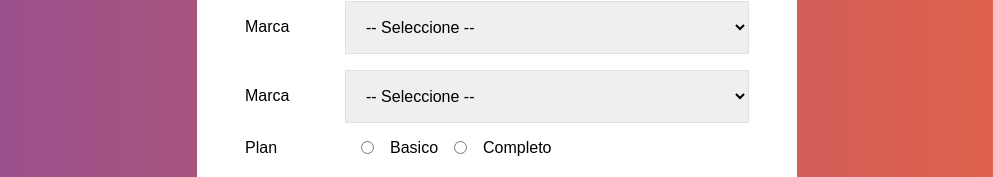
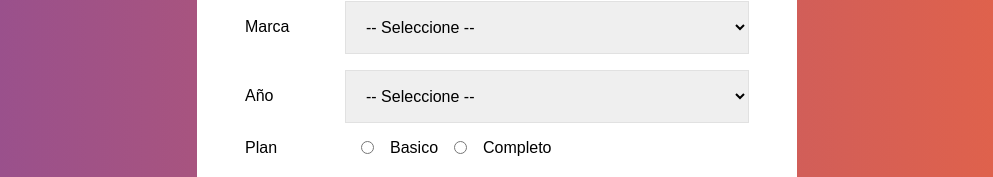
Before and after one commit to esdrasclth/cotizadorSegurosReact, a React (Create React App) app: page / in a window 1280 px wide. Shown: the part 104-281 px from the top of the page, without its empty margins (143-1136 px from the left). Built offline with nearby package versions, Linux system fonts and the light colour scheme.

Commit message:
Corrigiendo errores de textos

```diff
--- a/src/components/Formulario.js
+++ b/src/components/Formulario.js
@@ -78,7 +78,7 @@ const Formulario = ({ guardarResumen, guardarCargando }) => {
             </Campo>
 
             <Campo>
-                <Label htmlFor="">Marca</Label>
+                <Label htmlFor="">Año</Label>
                 <Select name="year" value={year} id="" onChange={obtenerInformacion}>
                     <option value="">-- Seleccione --</option>
                     <option value="2021">2021</option>
```
